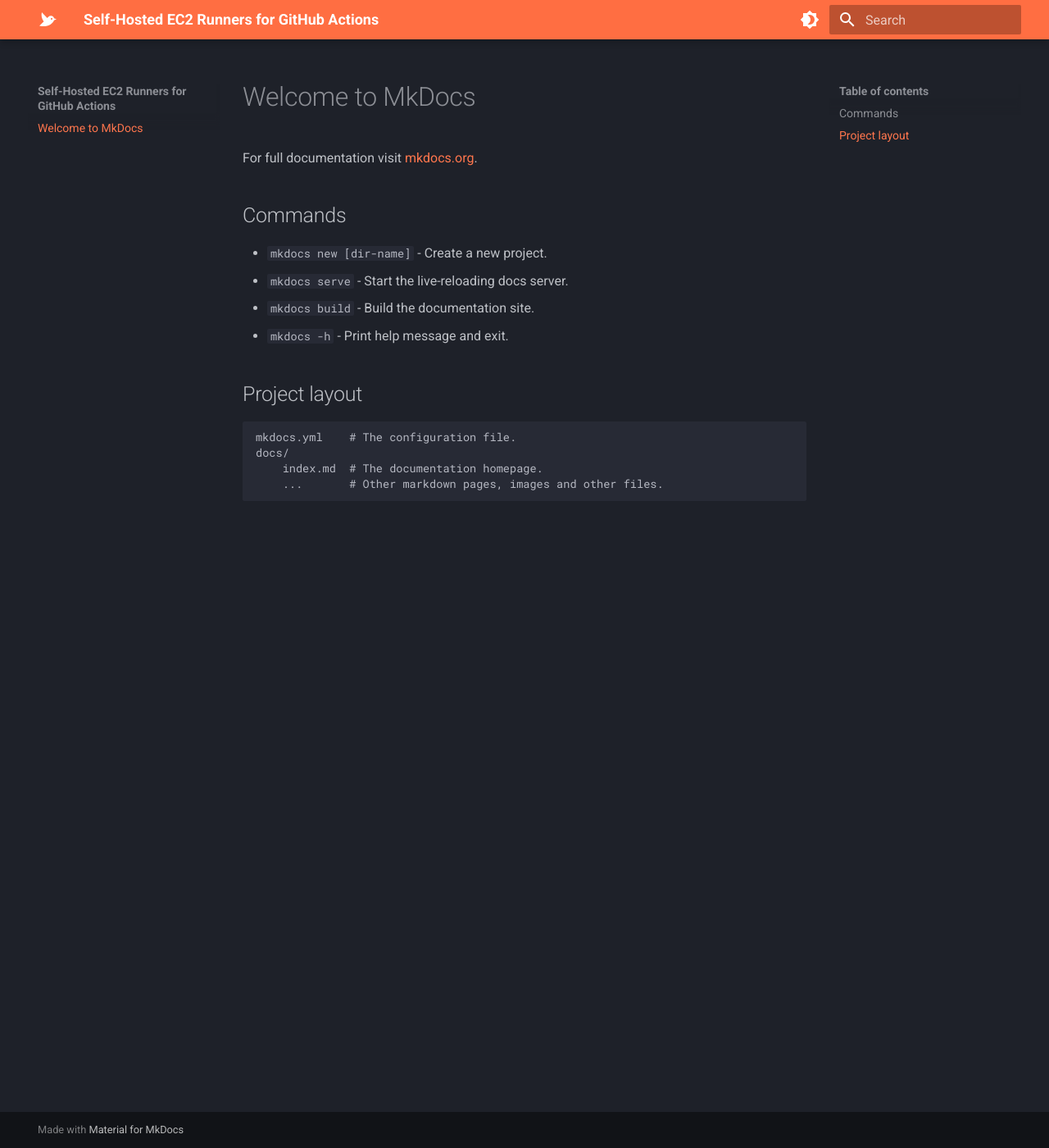
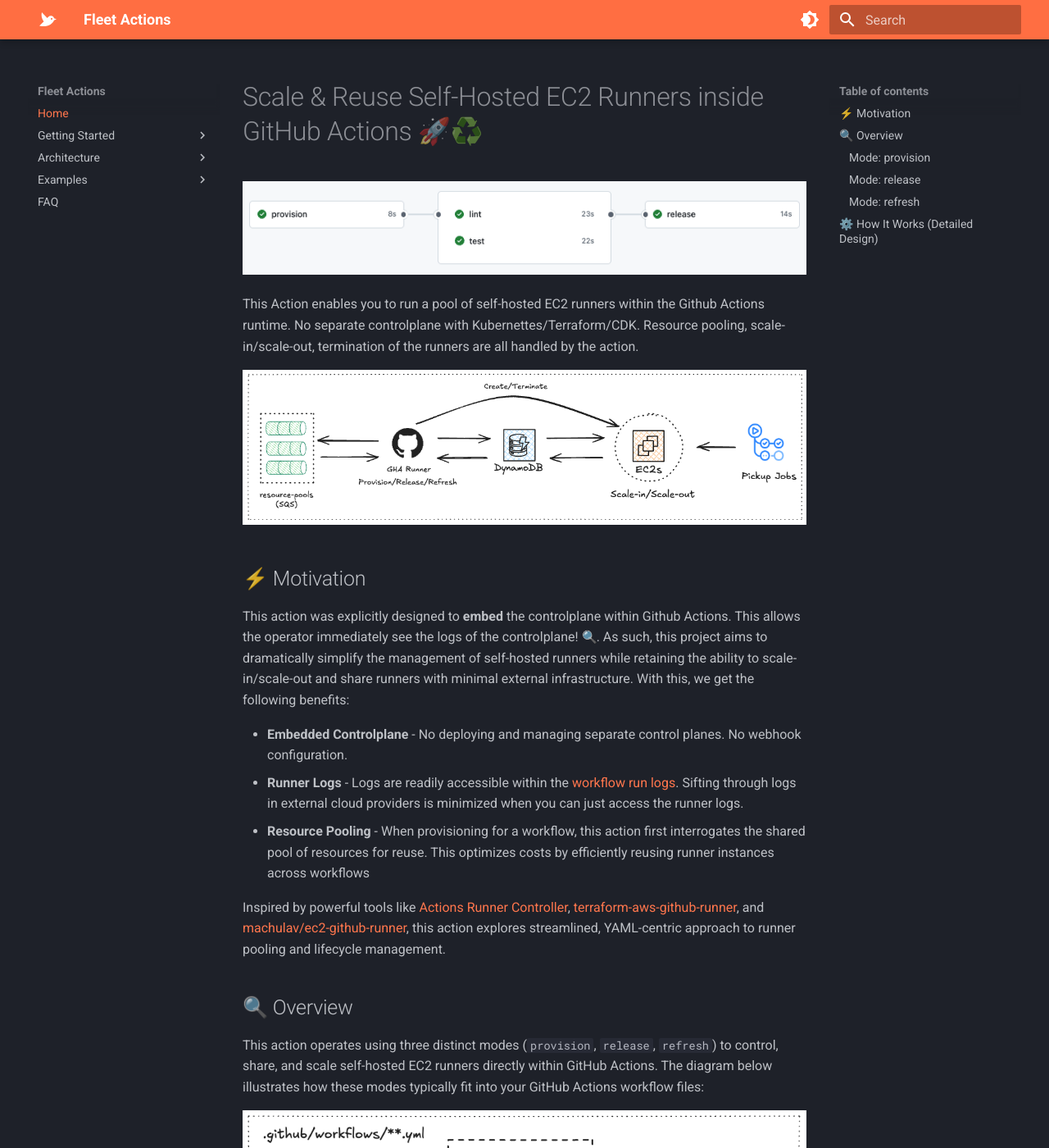
Before and after one commit to fleet-actions/ec2-runner-pool-manager, an MkDocs documentation site: the page built from docs/index.md, in a window 1280 px wide and 1400 px high. Shown: the whole window at 82% size. Built offline with MkDocs 1.6.1 and Material for MkDocs 9.7.7, drawn with Linux system fonts in a browser that asks for light colours; emoji names are drawn with the system emoji font; some of the changed text lies outside the part shown.

Commit message:
docs: add initial documentation structure

```diff
--- a/docs/index.md
+++ b/docs/index.md
@@ -1,17 +1,71 @@
-# Welcome to MkDocs
+# Scale & Reuse Self-Hosted EC2 Runners inside GitHub Actions 🚀♻️
 
-For full documentation visit [mkdocs.org](https://www.mkdocs.org).
+![Sample-Workflow](assets/sample-workflow-light.png)
 
-## Commands
+This Action enables you to run a pool of self-hosted EC2 runners within the
+Github Actions runtime. No separate controlplane with Kubernettes/Terraform/CDK.
+Resource pooling, scale-in/scale-out, termination of the runners are all handled
+by the action.
 
-* `mkdocs new [dir-name]` - Create a new project.
-* `mkdocs serve` - Start the live-reloading docs server.
-* `mkdocs build` - Build the documentation site.
-* `mkdocs -h` - Print help message and exit.
+![Architecture](assets/simplified-architecture.png)
 
-## Project layout
+## ⚡️ Motivation
 
-    mkdocs.yml    # The configuration file.
-    docs/
-        index.md  # The documentation homepage.
-        ...       # Other markdown pages, images and other files.
+This action was explicitly designed to **embed** the controlplane within Github
+Actions. This allows the operator immediately see the logs of the controlplane!
+:mag:. As such, this project aims to dramatically simplify the management of
+self-hosted runners while retaining the ability to scale-in/scale-out and share
+runners with minimal external infrastructure. With this, we get the following
+benefits:
+
+- **Embedded Controlplane** - No deploying and managing separate control planes.
+  No webhook configuration.
+- **Runner Logs** - Logs are readily accessible within the
+  [workflow run logs](https://docs.github.com/en/actions/monitoring-and-troubleshooting-workflows/monitoring-workflows/using-workflow-run-logs).
+  Sifting through logs in external cloud providers is minimized when you can
+  just access the runner logs.
+- **Resource Pooling** - When provisioning for a workflow, this action first
+  interrogates the shared pool of resources for reuse. This optimizes costs by
+  efficiently reusing runner instances across workflows
+
+Inspired by powerful tools like
+[Actions Runner Controller](https://github.com/actions/actions-runner-controller),
+[terraform-aws-github-runner](https://github.com/github-aws-runners/terraform-aws-github-runner),
+and [machulav/ec2-github-runner](https://github.com/machulav/ec2-github-runner),
+this action explores streamlined, YAML-centric approach to runner pooling and
+lifecycle management.
+
+## 🔍 Overview
+
+This action operates using three distinct modes (`provision`, `release`, `refresh`) to control, share, and scale self-hosted EC2 runners directly within GitHub Actions. The diagram below illustrates how these modes typically fit into your GitHub Actions workflow files:
+
+![Modes In Workflows](assets/mode-and-workflows.png)
+
+Here’s a closer look at each operational mode:
+
+### Mode: `provision`
+
+Allocates existing EC2 instances from the shared pool or creates new ones if needed for your active workflow jobs.
+
+- Simply specify the number of instances required (e.g., `instance-count: 10`)
+- Target these runners in workflow (e.g, `runs-on: ${{ github.run_id }}`)
+
+### Mode: `release`
+
+Returns the EC2 instances used by a workflow back to the shared pool, making them available for reuse by other jobs.
+
+- This mode typically requires no additional configuration, aiming for YAML simplicity.
+- It automatically handles the release based on the workflow's unique `github.run_id`.
+
+### Mode: `refresh`
+
+Manages the overall configuration and health of the EC2 runner pool. This mode is designed to be run on a schedule (e.g., via a cron job) to perform ongoing maintenance tasks:
+
+- Create or update essential AWS infrastructure (like DynamoDB tables & SQS queues) and initialize shared metadata.
+- Continuously propagate changes to the EC2 Launch Template (e.g., new AMIs, security group updates, user-data scripts) or other shared pool configurations (like instance lifetime settings or subnet IDs).
+- Refresh GitHub registration tokens to ensure new EC2 instances can successfully register as runners.
+- Clean up any long-living or orphaned instances that may have failed to self-terminate.
+
+## ⚙️ How It Works (Detailed Design)
+
+To see how this works internally - see [how-it-works](architecture/overview.md)
--- a/eslint.config.mjs
+++ b/eslint.config.mjs
@@ -27,7 +27,8 @@
       '**/dist',
       '**/linter',
       '**/node_modules',
-      'testing/**'
+      'testing/**',
+      '**/venv'
     ]
   },
   ...compat.extends(
--- a/mkdocs.yml
+++ b/mkdocs.yml
@@ -1,4 +1,4 @@
-site_name: Self-Hosted EC2 Runners for GitHub Actions
+site_name: Fleet Actions
 site_url: https://mydomain.org/mysite
 theme:
   name: material
@@ -26,3 +26,29 @@
   - pymdownx.emoji:
       emoji_index: !!python/name:material.extensions.emoji.twemoji
       emoji_generator: !!python/name:material.extensions.emoji.to_svg
+  - pymdownx.highlight:
+      anchor_linenums: true
+  - pymdownx.superfences:
+      custom_fences:
+        - name: mermaid
+          class: mermaid
+          format: !!python/name:pymdownx.superfences.fence_code_format
+  - admonition
+  - pymdownx.details
+  - def_list
+  - pymdownx.tasklist:
+      custom_checkbox: true
+
+nav:
+  - Home: index.md
+  - Getting Started:
+      - Quickstart: getting-started/quickstart.md
+      - Prerequisites: getting-started/prerequisites.md
+      - Configuration: getting-started/configuration.md
+  - Architecture:
+      - Overview: architecture/overview.md
+      - How It Works: architecture/how-it-works.md
+  - Examples:
+      - Basic Workflow: examples/basic-workflow.md
+      - Advanced Scenarios: examples/advanced-scenarios.md
+  - FAQ: faq.md
```
Also changed, not shown: README.md (+1 -1 lines), docs/architecture/how-it-works.md (added), docs/architecture/overview.md (added), docs/assets/mode-and-workflows.png (added), docs/assets/sample-workflow-dark.png (added), docs/assets/sample-workflow-light.png (added), docs/assets/simplified-architecture.png (added), docs/examples/advanced-scenarios.md (added), docs/examples/basic-workflow.md (added), docs/getting-started/configuration.md (added), docs/getting-started/prerequisites.md (added), docs/getting-started/quickstart.md (added), 1 other file.
